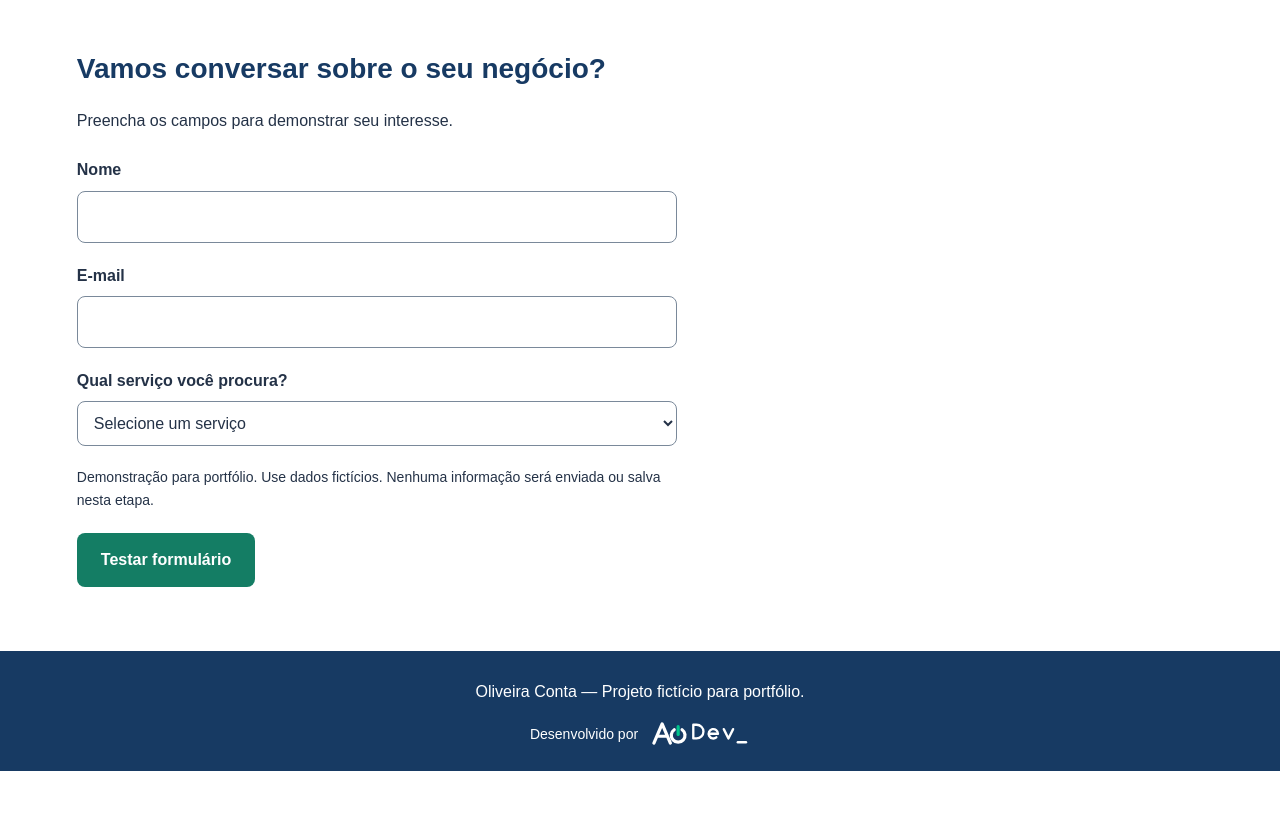
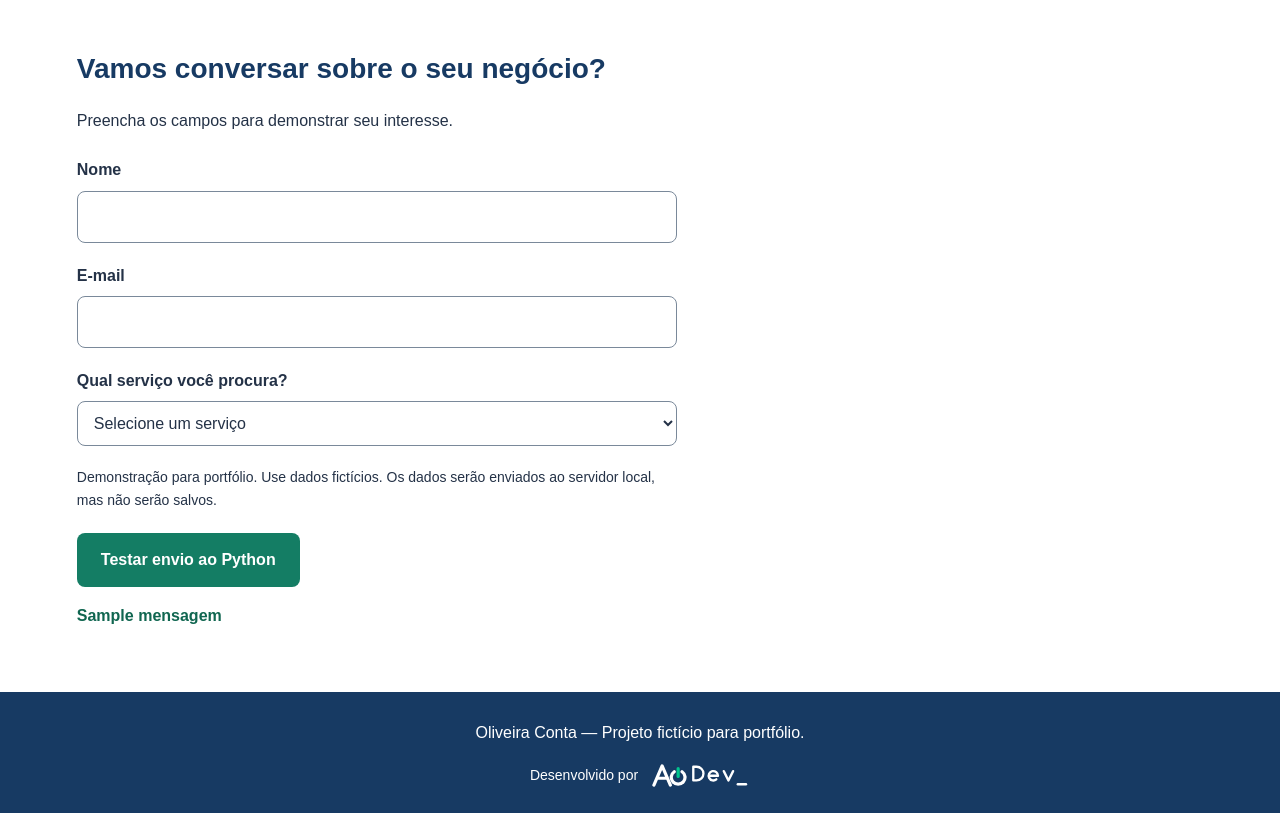
Before and after one commit to AlannCristian/oliveira-conta, a Flask app: template templates/index.html in a window 1280 px wide. Shown: the part 995-1808 px from the top of the page. Before the commit the page ends 1766 px from the top, so only its background shows below. Run offline with Flask 3, Linux system fonts and the light colour scheme; the template is opened without the code that fills it: most values are stand-ins (such as "Sample title", 1, 10 or a date in 2020).

Commit message:
Conecta formulário ao Flask com validação inicial

```diff
--- a/app.py
+++ b/app.py
@@ -1,8 +1,40 @@
-from flask import Flask, render_template
-
+from flask import Flask, render_template, request
 
 app = Flask(__name__)
+
 
 @app.route("/")
 def index():
     return render_template("index.html")
+
+
+@app.route("/contato", methods=["POST"])
+def contato():
+    nome = request.form.get("nome", "").strip()
+    email = request.form.get("email", "").strip()
+    servico = request.form.get("servico", "").strip()
+
+    servicos_permitidos = {"abertura", "mei", "contabilidade"}
+
+    if not nome or not email or not servico:
+        return render_template(
+            "index.html",
+            mensagem="Preencha todos os campos.",
+        ), 400
+
+    if len(nome) > 100 or len(email) > 150:
+        return render_template(
+            "index.html",
+            mensagem="Nome ou e-mail ultrapassou o tamanho permitido.",
+        ), 400
+
+    if servico not in servicos_permitidos:
+        return render_template(
+            "index.html",
+            mensagem="Selecione um serviço válido.",
+        ), 400
+
+    return render_template(
+        "index.html",
+        mensagem="Dados recebidos pelo Python! Ainda não foram salvos.",
+    )
--- a/static/script.js
+++ b/static/script.js
@@ -1,4 +1,3 @@
-const formulario = document.querySelector("#formulario-contato");
 const resultado = document.querySelector("#resultado-formulario");
 
 formulario.addEventListener("submit", function (evento) {
--- a/templates/index.html
+++ b/templates/index.html
@@ -82,7 +82,12 @@
 
     <p>Preencha os campos para demonstrar seu interesse.</p>
 
-        <form id="formulario-contato" aria-describedby="aviso-formulario">
+    <form
+        id="formulario-contato"
+        action="{{ url_for('contato') }}"
+        method="post"
+        aria-describedby="aviso-formulario"
+    >
         <div class="campo">
             <label for="nome">Nome</label>
             <input
@@ -92,7 +97,7 @@
                 autocomplete="name"
                 maxlength="100"
                 required
-            />
+            >
         </div>
 
         <div class="campo">
@@ -104,7 +109,7 @@
                 autocomplete="email"
                 maxlength="150"
                 required
-            />
+            >
         </div>
 
         <div class="campo">
@@ -120,14 +125,17 @@
         </div>
 
         <p id="aviso-formulario">
-            Demonstração para portfólio. Use dados fictícios. Nenhuma informação
-            será enviada ou salva nesta etapa.
+            Demonstração para portfólio. Use dados fictícios.
+            Os dados serão enviados ao servidor local, mas não serão salvos.
         </p>
 
-          <button type="submit" class="botao">Testar formulário</button>
+        <button type="submit" class="botao">
+            Testar envio ao Python
+        </button>
 
-          <p id="resultado-formulario" role="status"></p>
+        <p id="resultado-formulario" role="status">{{ mensagem }}</p>
     </form>
+</section>
       </section>
     </main>
 
```
Lines whose indentation alone changed are shown as unchanged.
